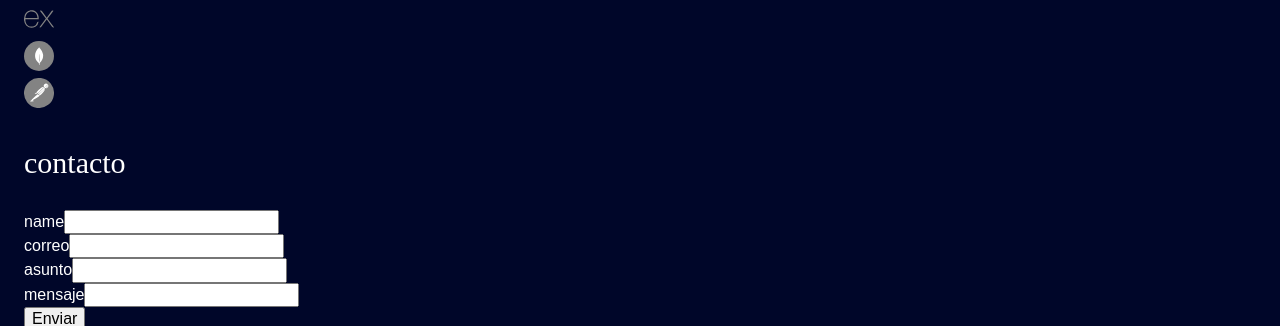
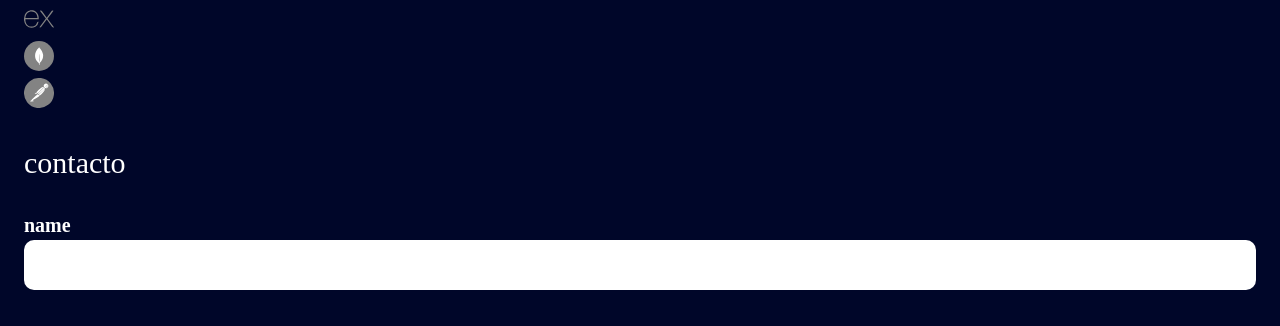
Before and after one commit to walkeralfaro/personal_website, an Astro site: page / in a window 1280 px wide. Shown: the part 5691-6017 px from the top of the page. Built offline with nearby package versions, Linux system fonts and the light colour scheme; Astro itself is replaced by a stand-in of ours; a web font is replaced by a local one.

Commit message:
adding styles to contact

```diff
--- a/src/components/contact/Contact.module.scss
+++ b/src/components/contact/Contact.module.scss
@@ -2,13 +2,66 @@
 
 .form_container {
 
+  .form_inputs {
+    display: grid;
+    grid-template-columns: 1fr;
+
+    input {
+      padding: 0;
+      width: 100%;
+      border: none;
+      outline: none;
+      border-radius: 1rem;
+      height: 5rem;
+
+      font-family: Biryani;
+      font-weight: 600;
+      font-size: 2rem;
+      text-indent: 2rem;
+
+      &:focus {
+        border: 4px solid #609fff;
+      }
+
+      &.inputError {
+        border: 4px solid $Link;
+        &:focus {
+          border: 4px solid #60aaff;
+        }
+      }
+
+    }
+
+    .form_input {
+      padding-bottom: 4rem;
+      position: relative;
+
+      label {
+        font-family: Palanquin;
+        font-weight: 600;
+        font-size: 2rem;
+      }
+    }
+
+    .form_email_subject {
+      display: grid;
+      grid-template-columns: repeat(auto-fit, minmax(25rem, 1fr));
+      column-gap: 1.6rem;
+    }
+  }
+
 
   p {
+    position: absolute;
     color: $Link;
+    padding: 0;
+    margin: 1rem 0;
   }
 
 }
 
+
+
 // .toast {
 //   --toastify-color-success: linear-gradient(140deg, rgba(23,33,107,1) 0%, rgba(179,35,132,0.8155637254901961) 100%);
 // }
--- a/src/components/contact/Contact.tsx
+++ b/src/components/contact/Contact.tsx
@@ -54,8 +54,9 @@ export default function Contact({contact_api}: Props) {
   return (
     <div className={styles.form_container}>
       <form onSubmit={handleSubmit(onSubmit)}>
-        <div className='form_name'>
-          <label htmlFor="name" className={errors.name && styles.inputError}>name</label>
+        <div className={styles.form_inputs}>
+          <div className={styles.form_input}>
+            <label htmlFor="name">name</label>
             <input type="text" id="name" className={errors.name && styles.inputError}
             {...register('name', {
               required: true,
@@ -68,9 +69,11 @@ export default function Contact({contact_api}: Props) {
             {errors.name?.type === 'minLength' && <p>Mínimo 2 letras</p>}
             {errors.name?.type === 'pattern' && <p>Sólo debe contener letras</p>}
           </div>
-        <div className='form_email'>
+          <div className={styles.form_email_subject}>
+            <div className={styles.form_input}>
               <label htmlFor="email">correo</label>
-          <input type="email" id="email" {...register('email', {
+              <input type="email" id="email" className={errors.email && styles.inputError}
+              {...register('email', {
                 required: true,
                 pattern:  /^[a-zA-Z0-9._%+-]+@[a-zA-Z0-9.-]+\.[a-zA-Z]{2,}$/i,
                 maxLength: 40,
@@ -79,9 +82,10 @@ export default function Contact({contact_api}: Props) {
               {errors.email?.type === 'pattern' && <p>Ingrese un correo válido</p>}
               {errors.email?.type === 'maxLength' && <p>Máximo 40 caracteres</p>}
             </div>
-        <div className='form_subject'>
+            <div className={styles.form_input}>
               <label htmlFor="subject">asunto</label>
-          <input type="text" id="subject" {...register('subject', {
+              <input type="text" id="subject" className={errors.subject && styles.inputError}
+              {...register('subject', {
                 required: true,
                 pattern: /^[\p{L}\s]+$/u,
                 maxLength: 40,
@@ -90,9 +94,11 @@ export default function Contact({contact_api}: Props) {
               {errors.subject?.type === 'maxLength' && <p>Máximo 40 letras</p>}
               {errors.subject?.type === 'pattern' && <p>Sólo debe contener letras</p>}
             </div>
-        <div className='form_message'>
+          </div>
+          <div className={styles.form_input}>
             <label htmlFor="message">mensaje</label>
-          <input type="text" id="message" {...register('message', {
+            <input type="text" id="message" className={errors.message && styles.inputError}
+            {...register('message', {
               required: true,
               pattern: /^[^<>{}[\]\\\/]*$/i,
               maxLength: 300,
@@ -100,6 +106,7 @@ export default function Contact({contact_api}: Props) {
             {errors.message?.type === 'required' && <p>El campo es requerido</p>}
             {errors.message?.type === 'pattern' && <p>No caracteres especiales</p>}
             {errors.message?.type === 'maxLength' && <p>Máxima 50 palabras</p>}
+          </div>
         </div>
 
         <div className="form_actions">
```
Lines whose indentation alone changed are shown as unchanged.
